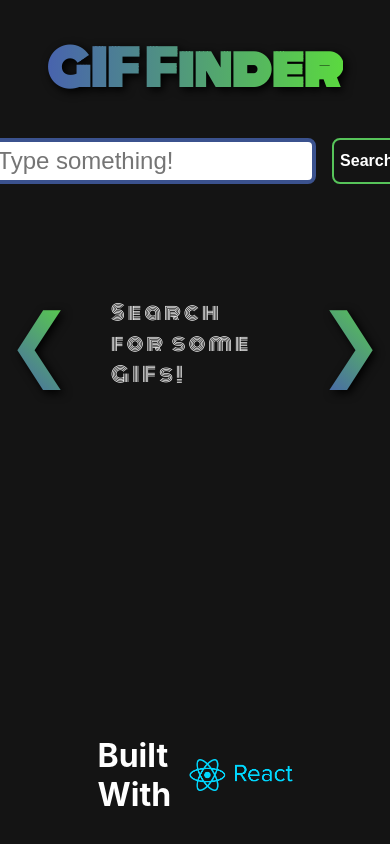
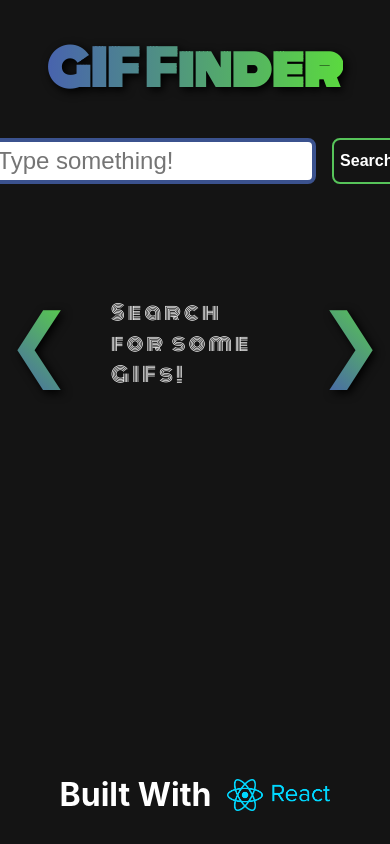
Before and after one commit to johnsonav1992/gif-finder-app, a React (Create React App) app: page / in a window 390 px wide. Built offline with nearby package versions, Linux system fonts and the light colour scheme.

Commit message:
fix wrapper width

```diff
--- a/src/App.css
+++ b/src/App.css
@@ -68,4 +68,8 @@ h1 {
     font-size: 3rem;
   }
 
+  .wrapper {
+    width: 100%;
+  }
+
 }
```
